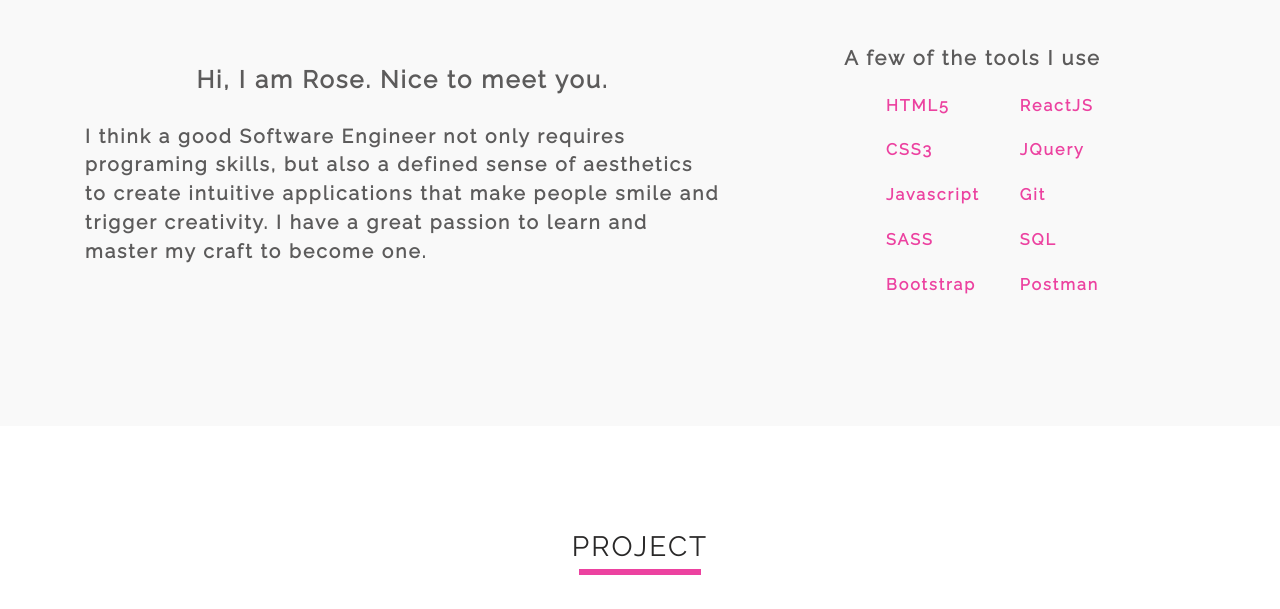
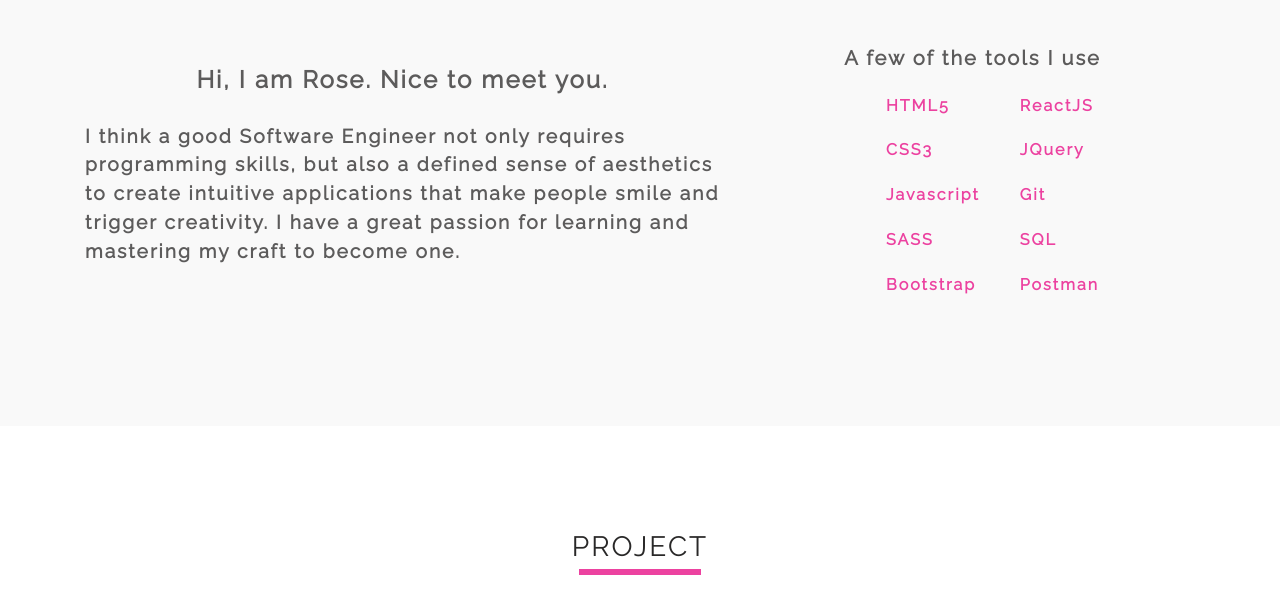
Before and after one commit to pusya/profolio, a website: page index.html in a window 1280 px wide. Shown: the part 960-1569 px from the top of the page. Drawn offline with nearby package versions, Linux system fonts and the light colour scheme.

Commit message:
updated bio

```diff
--- a/index.html
+++ b/index.html
@@ -114,8 +114,8 @@
           <div class="col-sm-7">
             <p id="intro">
               <div id="intro-title">Hi, I am Rose. Nice to meet you.</div> <br>
-              <div id= "intro-content">I think a good Software Engineer not only requires programing skills, but also a defined sense of aesthetics to create intuitive applications that make people smile and trigger creativity.
-              I have a great passion to learn and master my craft to become one.
+              <div id= "intro-content">I think a good Software Engineer not only requires programming skills, but also a defined sense of aesthetics to create intuitive applications that make people smile and trigger creativity.
+                I have a great passion for learning and mastering my craft to become one.
             </div>
             </p>
 
```
